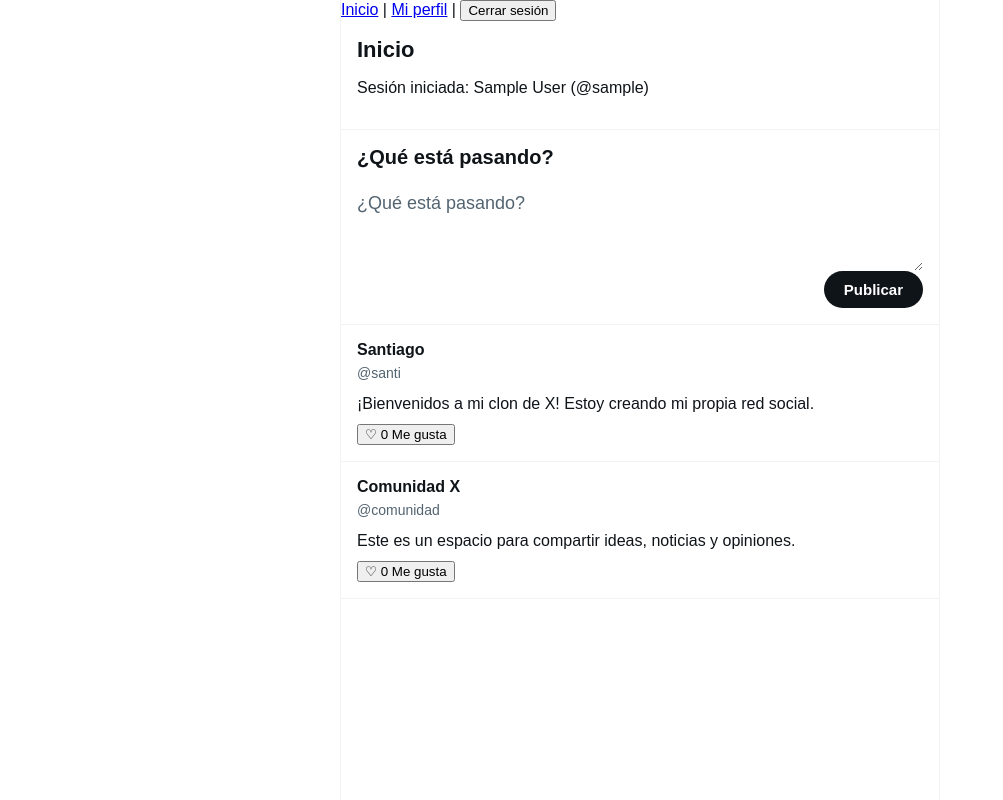
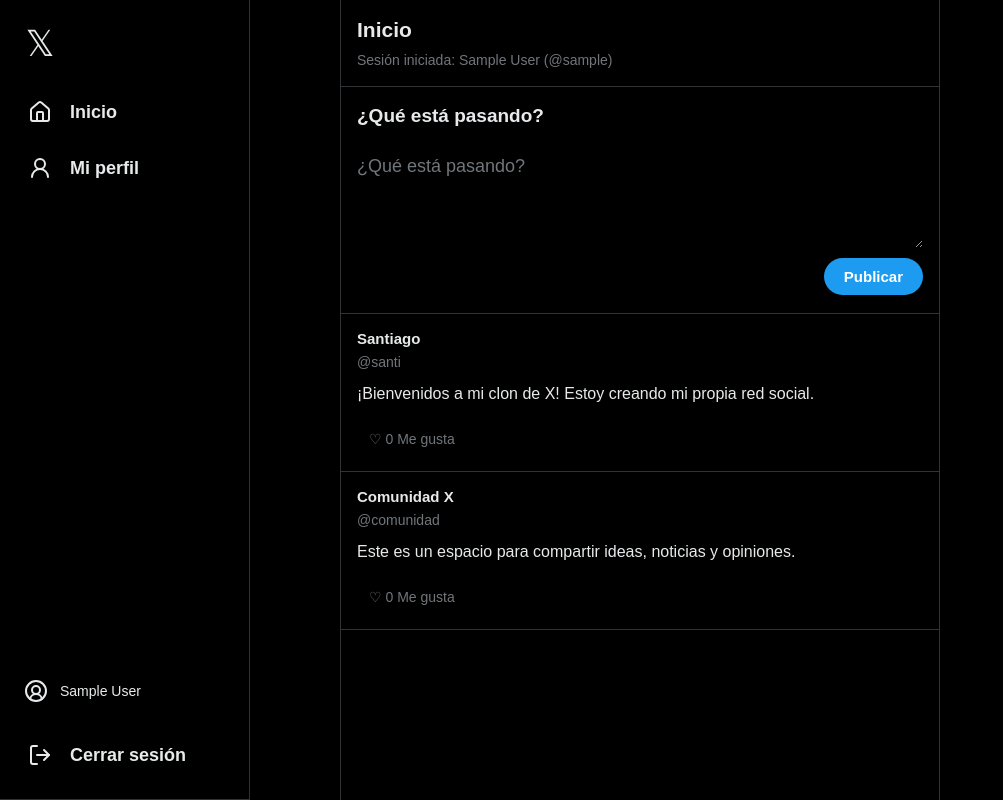
Before and after one commit to Santiago-Salazar122/x-clone, a React (Vite) app: page / in a window 1280 px wide. Shown: the whole page, without its empty margins (0-1003 px from the left). Built offline with nearby package versions, Linux system fonts and the light colour scheme; sample sign-in values are in the browser's storage.

Commit message:
estilo tipo x

```diff
--- a/package.json
+++ b/package.json
@@ -10,6 +10,7 @@
     "preview": "vite preview"
   },
   "dependencies": {
+    "lucide-react": "^1.57.0",
     "react": "^19.2.8",
     "react-dom": "^19.2.8",
     "react-router-dom": "^7.18.4"
--- a/src/components/Navbar.jsx
+++ b/src/components/Navbar.jsx
@@ -1,4 +1,11 @@
+
 import { Link, useNavigate } from 'react-router-dom'
+import {
+  House,
+  UserRound,
+  LogOut,
+  CircleUserRound
+} from 'lucide-react'
 import { useAuth } from '../AuthContext'
 
 function Navbar() {
@@ -18,19 +25,38 @@
     currentUser.username || currentUser.email.split('@')[0]
 
   return (
-    <nav>
-      <Link to="/">Inicio</Link>
-
-      {' | '}
-
-      <Link to={`/users/${username}`}>
-        Mi perfil
+    <nav className="navbar">
+      <Link to="/" className="navbar-logo" aria-label="Inicio de X">
+        𝕏
       </Link>
 
-      {' | '}
+      <Link to="/" className="navbar-link">
+        <House size={24} />
+        <span>Inicio</span>
+      </Link>
 
-      <button type="button" onClick={handleLogout}>
-        Cerrar sesión
+      <Link
+        to={`/users/${username}`}
+        className="navbar-link"
+      >
+        <UserRound size={24} />
+        <span>Mi perfil</span>
+      </Link>
+
+      <div className="navbar-user">
+        <CircleUserRound size={24} />
+        <span>
+          {currentUser.name || username}
+        </span>
+      </div>
+
+      <button
+        type="button"
+        className="navbar-link navbar-logout"
+        onClick={handleLogout}
+      >
+        <LogOut size={24} />
+        <span>Cerrar sesión</span>
       </button>
     </nav>
   )
--- a/src/index.css
+++ b/src/index.css
@@ -1,16 +1,19 @@
 
 :root {
   font-family: Arial, Helvetica, sans-serif;
-  color: #0f1419;
-  background: #ffffff;
+  color: #e7e9ea;
+  background: #000000;
   font-synthesis: none;
   text-rendering: optimizeLegibility;
   -webkit-font-smoothing: antialiased;
   -moz-osx-font-smoothing: grayscale;
 
-  --border: #eff3f4;
-  --text-secondary: #536471;
-  --button-bg: #0f1419;
+  --background: #000000;
+  --surface: #16181c;
+  --border: #2f3336;
+  --text-secondary: #71767b;
+  --accent: #1d9bf0;
+  --accent-hover: #1a8cd8;
 }
 
 * {
@@ -21,7 +24,32 @@
   margin: 0;
   min-width: 320px;
   min-height: 100vh;
-  background: #ffffff;
+  background: var(--background);
+  color: #e7e9ea;
+}
+
+button,
+input,
+textarea {
+  font: inherit;
+}
+
+button,
+a {
+  -webkit-tap-highlight-color: transparent;
+}
+
+a {
+  color: var(--accent);
+  text-decoration: none;
+}
+
+a:hover {
+  text-decoration: underline;
+}
+
+button {
+  cursor: pointer;
 }
 
 #root {
@@ -31,85 +59,157 @@
   margin: 0 auto;
   border-left: 1px solid var(--border);
   border-right: 1px solid var(--border);
+  background: var(--background);
 }
 
-.home-page {
+/* Menú de navegación */
+
+nav {
+  position: sticky;
+  top: 0;
+  z-index: 10;
+  display: flex;
+  align-items: center;
+  justify-content: space-around;
+  gap: 12px;
+  padding: 16px 12px;
+  background: rgba(0, 0, 0, 0.92);
+  border-bottom: 1px solid var(--border);
+  backdrop-filter: blur(12px);
+}
+
+nav a {
+  color: #e7e9ea;
+  font-size: 15px;
+  font-weight: 700;
+}
+
+nav a:hover {
+  color: var(--accent);
+  text-decoration: none;
+}
+
+nav button {
+  padding: 9px 14px;
+  border: 1px solid #536471;
+  border-radius: 22px;
+  background: transparent;
+  color: #e7e9ea;
+  font-size: 13px;
+  font-weight: 700;
+}
+
+nav button:hover {
+  background: #181818;
+}
+
+/* Inicio */
+
+.home-page,
+.profile-page {
   width: 100%;
   text-align: left;
 }
 
-.home-page header {
-  padding: 16px;
+.home-page header,
+.profile-page > header {
+  padding: 18px 16px;
   border-bottom: 1px solid var(--border);
 }
 
-.home-page h1 {
+.home-page h1,
+.profile-page > header h1 {
   margin: 0;
-  font-size: 22px;
-  font-weight: 700;
-  letter-spacing: 0;
+  font-size: 21px;
+  font-weight: 800;
 }
 
+.home-page header p {
+  margin: 10px 0 0;
+  color: var(--text-secondary);
+  font-size: 14px;
+}
+
+/* Crear publicación */
+
 .post-box {
-  padding: 16px;
+  padding: 18px 16px;
   border-bottom: 1px solid var(--border);
 }
 
 .post-box h2 {
   margin: 0 0 12px;
-  font-size: 20px;
+  font-size: 19px;
   font-weight: 700;
 }
 
 .post-box textarea {
   display: block;
   width: 100%;
-  min-height: 90px;
-  padding: 12px 0;
+  min-height: 100px;
+  padding: 14px 0;
   resize: vertical;
   border: none;
   outline: none;
-  font: inherit;
   font-size: 18px;
+  line-height: 1.5;
   background: transparent;
-  color: inherit;
+  color: #e7e9ea;
 }
 
 .post-box textarea::placeholder {
   color: var(--text-secondary);
 }
 
+.post-box textarea:focus {
+  outline: none;
+}
+
 .post-box button {
   display: block;
-  margin-left: auto;
+  margin: 10px 0 0 auto;
   padding: 10px 20px;
   border: none;
   border-radius: 24px;
-  background: var(--button-bg);
+  background: var(--accent);
   color: #ffffff;
   font-size: 15px;
   font-weight: 700;
-  cursor: pointer;
+  transition: background 0.2s ease;
 }
 
 .post-box button:hover {
-  background: #272c30;
+  background: var(--accent-hover);
+}
+
+/* Publicaciones */
+
+.feed > h2 {
+  padding: 0 16px;
+  font-size: 19px;
 }
 
 .post {
   padding: 16px;
   border-bottom: 1px solid var(--border);
   overflow-wrap: anywhere;
+  transition: background 0.2s ease;
+}
+
+.post:hover {
+  background: rgba(255, 255, 255, 0.025);
 }
 
 .post h3 {
-  margin: 0 0 4px;
-  font-size: 16px;
+  margin: 0 0 5px;
+  font-size: 15px;
+  font-weight: 700;
 }
 
 .post p {
-  margin: 0 0 8px;
+  margin: 0 0 9px;
   line-height: 1.5;
+  white-space: pre-wrap;
 }
 
 .post p:nth-child(2) {
@@ -117,6 +217,255 @@
   font-size: 14px;
 }
 
-.post p:last-child {
-  margin-bottom: 0;
+.post button {
+  align-self: flex-start;
+  display: inline-flex;
+  align-items: center;
+  gap: 6px;
+  margin-top: 8px;
+  padding: 8px 12px;
+  border: none;
+  border-radius: 22px;
+  background: transparent;
+  color: var(--text-secondary);
+  font-size: 14px;
+  transition: background 0.2s ease, color 0.2s ease;
 }
+
+.post button:hover {
+  background: rgba(249, 24, 128, 0.12);
+  color: #f91880;
+}
+
+/* Perfil */
+
+.profile-info {
+  padding: 20px 16px;
+  border-bottom: 1px solid var(--border);
+}
+
+.profile-avatar {
+  display: flex;
+  align-items: center;
+  justify-content: center;
+  width: 76px;
+  height: 76px;
+  margin-bottom: 14px;
+  border: 3px solid var(--background);
+  border-radius: 50%;
+  background: var(--accent);
+  color: #ffffff;
+  font-size: 30px;
+  font-weight: 800;
+}
+
+.profile-info h2 {
+  margin: 0 0 4px;
+  font-size: 20px;
+}
+
+.profile-info > p {
+  margin: 6px 0;
+  line-height: 1.5;
+}
+
+.profile-info > p:nth-of-type(1) {
+  color: var(--text-secondary);
+  font-size: 14px;
+}
+
+.profile-info > p:nth-of-type(2) {
+  margin-top: 12px;
+  font-size: 15px;
+}
+
+.profile-info button {
+  margin-top: 14px;
+  padding: 9px 17px;
+  border: 1px solid #536471;
+  border-radius: 22px;
+  background: transparent;
+  color: #e7e9ea;
+  font-weight: 700;
+}
+
+.profile-info button:hover {
+  background: #181818;
+}
+
+/* Formulario de edición del perfil */
+
+.edit-profile-form {
+  display: flex;
+  flex-direction: column;
+  gap: 8px;
+  margin-top: 18px;
+}
+
+.edit-profile-form label {
+  color: var(--text-secondary);
+  font-size: 14px;
+}
+
+.edit-profile-form input,
+.edit-profile-form textarea,
+input,
+form textarea {
+  width: 100%;
+  padding: 12px;
+  border: 1px solid var(--border);
+  border-radius: 8px;
+  background: var(--background);
+  color: #e7e9ea;
+  outline: none;
+}
+
+.edit-profile-form input:focus,
+.edit-profile-form textarea:focus,
+input:focus,
+form textarea:focus {
+  border-color: var(--accent);
+}
+
+/* Inicio de sesión y registro */
+
+#root > div:has(form) {
+  padding: 24px 20px;
+}
+
+form {
+  display: flex;
+  flex-direction: column;
+  gap: 14px;
+  margin-top: 20px;
+}
+
+form input {
+  min-height: 48px;
+}
+
+form button {
+  min-height: 44px;
+  padding: 11px 18px;
+  border: none;
+  border-radius: 24px;
+  background: #eff3f4;
+  color: #0f1419;
+  font-weight: 700;
+}
+
+form button:hover {
+  background: #d7dbdc;
+}
+
+form p {
+  margin: 0;
+  color: #f4212e;
+  font-size: 14px;
+}
+
+/* Pantallas pequeñas */
+
+@media (max-width: 480px) {
+  #root {
+    border-left: none;
+    border-right: none;
+  }
+
+  nav {
+    gap: 8px;
+    padding: 14px 8px;
+  }
+
+  nav a {
+    font-size: 13px;
+  }
+
+  nav button {
+    padding: 8px 10px;
+    font-size: 12px;
+  }
+
+  .post-box,
+  .post,
+  .profile-info {
+    padding: 15px 13px;
+  }
+}
+
+
+/* Navegación vertical estilo X */
+.navbar {
+  display: flex;
+  flex-direction: column;
+  align-items: flex-start;
+  gap: 8px;
+  width: 250px;
+  min-height: 100vh;
+  padding: 20px 16px;
+  background: #000000;
+  border-right: 1px solid var(--border);
+  position: fixed;
+  top: 0;
+  left: 0;
+  z-index: 100;
+}
+
+.navbar-logo {
+  display: flex;
+  align-items: center;
+  justify-content: center;
+  width: 48px;
+  height: 48px;
+  margin-bottom: 12px;
+  color: #e7e9ea;
+  font-size: 36px;
+  font-weight: bold;
+  text-decoration: none;
+  border-radius: 50%;
+}
+
+.navbar-logo:hover {
+  background: #181818;
+}
+
+.navbar-link {
+  display: flex;
+  align-items: center;
+  gap: 18px;
+  width: 100%;
+  padding: 12px;
+  border: none;
+  border-radius: 28px;
+  background: transparent;
+  color: #e7e9ea;
+  font-size: 18px;
+  text-decoration: none;
+  cursor: pointer;
+  transition: background 0.2s ease;
+}
+
+.navbar-link:hover {
+  background: #181818;
+}
+
+.navbar-user {
+  display: flex;
+  align-items: center;
+  gap: 12px;
+  width: 100%;
+  margin-top: auto;
+  padding: 12px 8px;
+  color: #e7e9ea;
+  overflow-wrap: anywhere;
+}
+
+.navbar-user span {
+  font-size: 14px;
+}
+
+.navbar-logout {
+  margin-top: 8px;
+  font-family: inherit;
+  text-align: left;
+}
```
Also changed, not shown: 1 other file (tests, documents, lock files or other folders).
